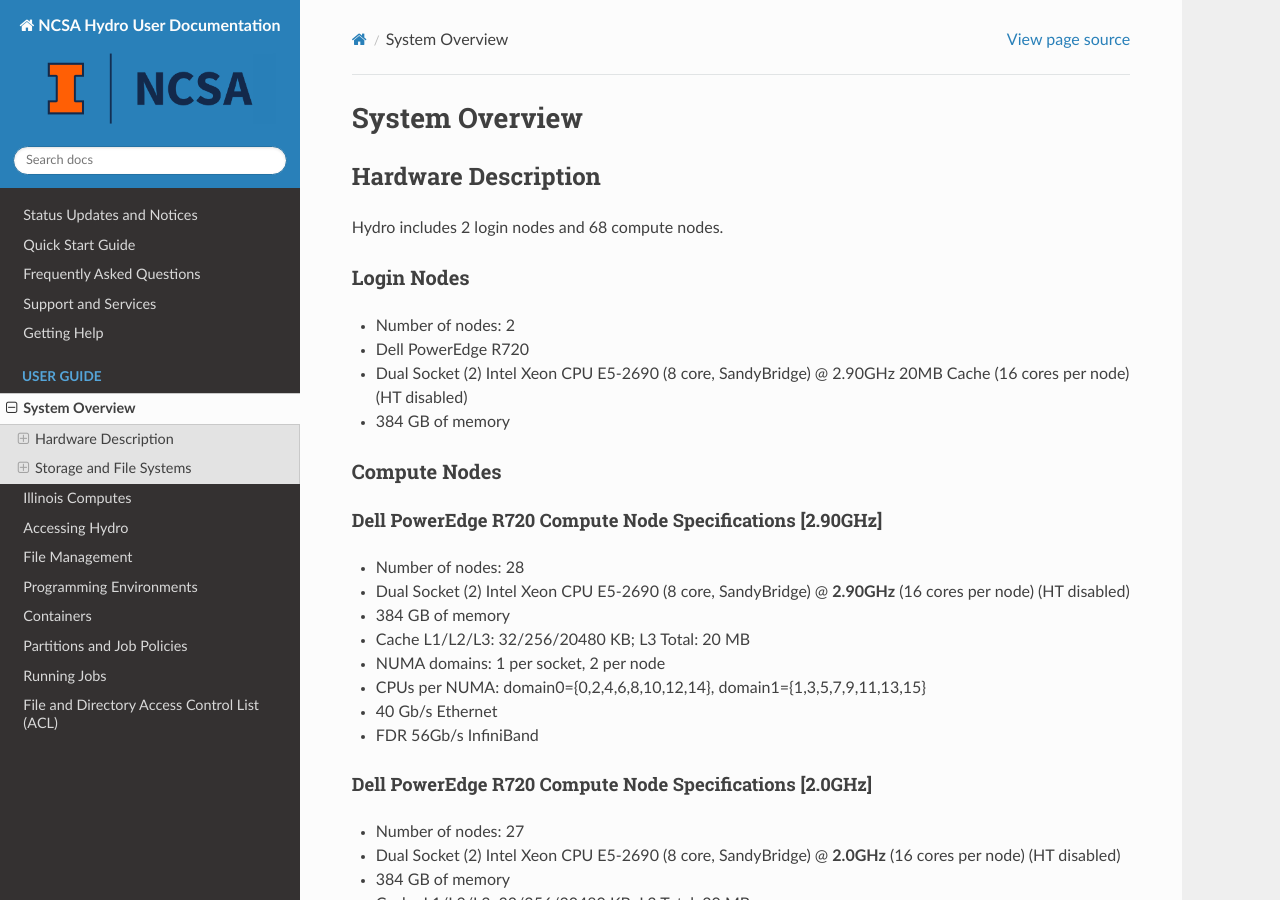
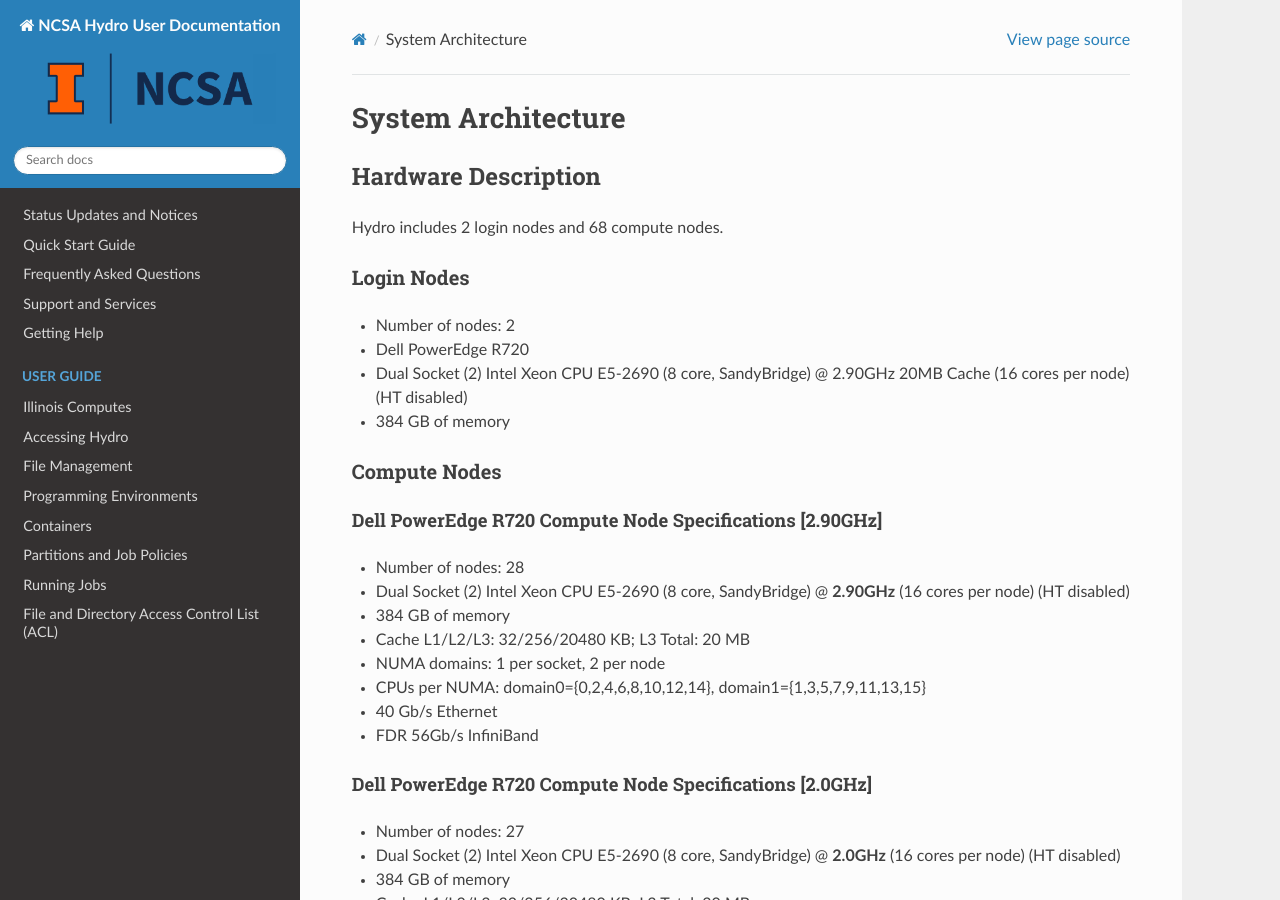
Before and after one commit to ncsa/hydro_documentation, a Sphinx documentation site: the page built from docs/source/user-guide/architecture.rst, in a window 1280 px wide and 900 px high. Built offline with Sphinx 7.4.7 and the Read the Docs theme 2.0.0, drawn with Linux system fonts in a browser that asks for light colours; pages that are not in the unit, such as notebooks, are missing from menus.

Commit message:
Update and rename system-description.rst to architecture.rst
changing to 'system architecture' to match delta and nightingale docs

```diff
--- a/docs/source/user-guide/system-description.rst
+++ b/docs/source/user-guide/architecture.rst
@@ -1,7 +1,7 @@
-.. _system-overview:
+.. _architecture:
 
-System Overview
-==================
+System Architecture
+====================
 
 .. _hardware:
 
```
